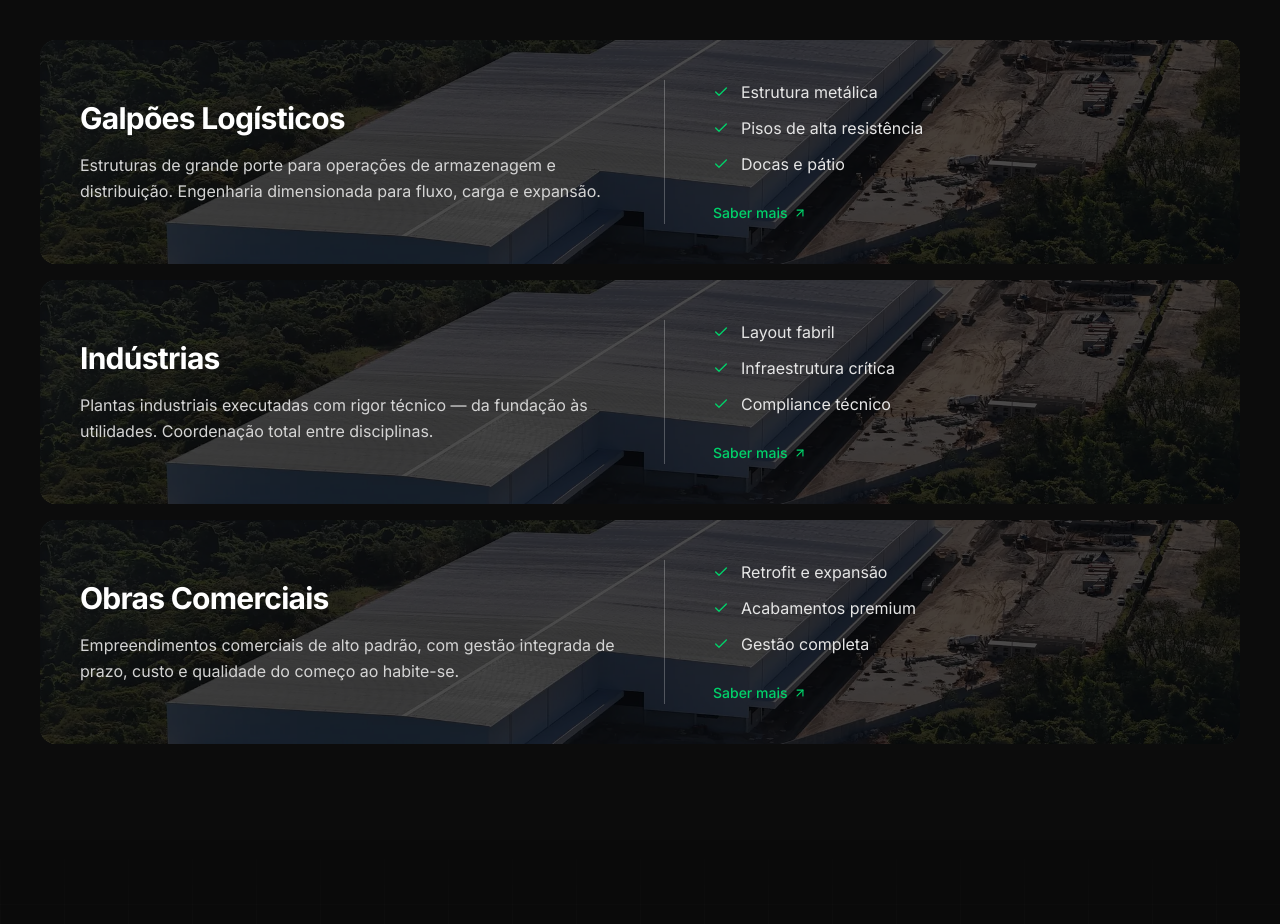
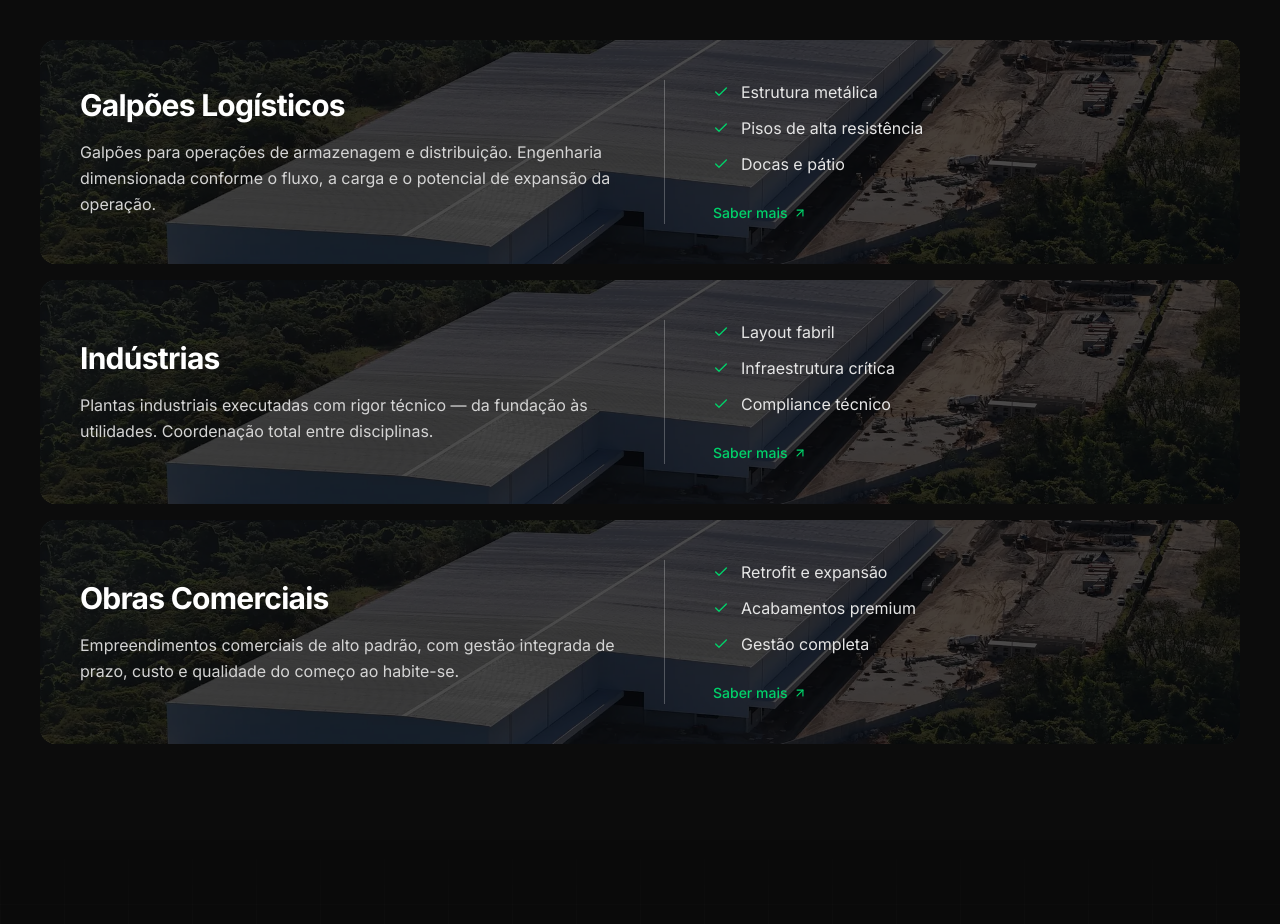
Before and after one commit to pedromoratti3-arch/aex-site, a Next.js app: page / in a window 1280 px wide. Shown: the part 3160-4084 px from the top of the page. Built offline with nearby package versions, Linux system fonts and the light colour scheme; no server answers.

Commit message:
copy: melhorar descrição do card Galpões Logísticos

```diff
--- a/src/components/Services.tsx
+++ b/src/components/Services.tsx
@@ -36,7 +36,7 @@ const SERVICES: Service[] = [
   {
     title: "Galpões Logísticos",
     description:
-      "Estruturas de grande porte para operações de armazenagem e distribuição. Engenharia dimensionada para fluxo, carga e expansão.",
+      "Galpões para operações de armazenagem e distribuição. Engenharia dimensionada conforme o fluxo, a carga e o potencial de expansão da operação.",
     bullets: ["Estrutura metálica", "Pisos de alta resistência", "Docas e pátio"],
   },
   {
```
